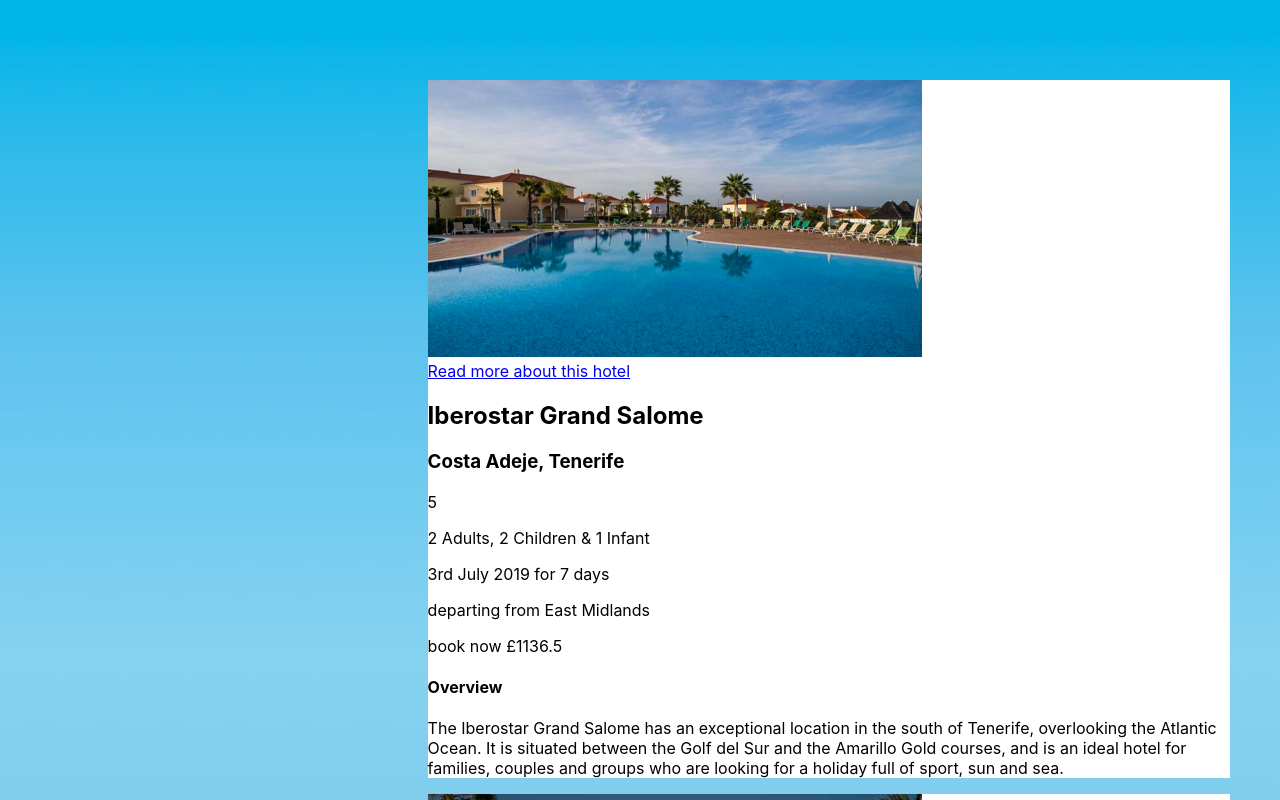
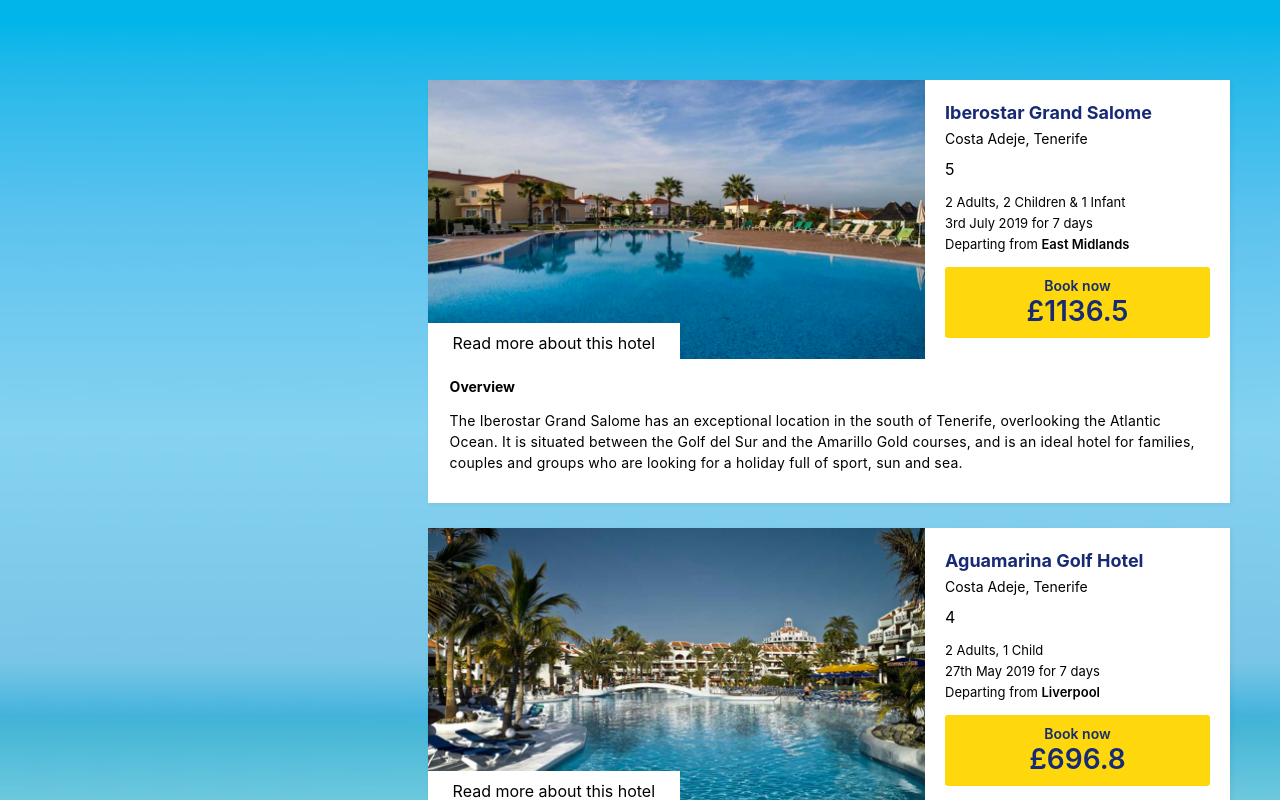
Before and after one commit to nahmadic/on-the-beach-react, a React (Create React App) app: page / in a window 1280 px wide. Shown: the top 800 px of the page. Built offline with nearby package versions, Linux system fonts and the light colour scheme.

Commit message:
Adds card styles

```diff
--- a/src/components/card/Card.js
+++ b/src/components/card/Card.js
@@ -6,26 +6,27 @@ function Card ({ title, location, image, stars, guests, length, departure, price
 
   return (
     <article className={styles.card}>
-      <div className="card-top">
-        <div className="card-image">
+      <div className={styles.top}>
+        <div className={styles.image}>
           <img src={require(`../../assets/${image}`)} alt="holiday image 1"/>
-          <div className="card-read-more">
-            <a href="#">Read more about this hotel</a>
+          <div className={styles.readmore}>Read more about this hotel</div>
+        </div>
+        <div className={styles.info}>
+          <h2 className={styles.title}>{title}</h2>
+          <h3 className={styles.location}>{location}</h3>
+          <div className={styles.stars}>{stars}</div>
+          <p className={styles.guests}>{guests}</p>
+          <p className={styles.length}>{length}</p>
+          <p className={styles.departure}>Departing from <em>{departure}</em></p>
+          <div className={styles.button}>
+            Book now <br/>
+            <span className={styles.price}>£{price}</span>
           </div>
         </div>
-        <div className="card-info">
-          <h2 className="card-title">{title}</h2>
-          <h3 className="card-location">{location}</h3>
-          <div className="card-stars">{stars}</div>
-          <p className="card-guests">{guests}</p>
-          <p className="card-length">{length}</p>
-          <p className="card-departure">departing from {departure}</p>
-          <div className="button">book now £{price}</div>
-        </div>
       </div>
-      <div className="card-bottom">
+      <div className={styles.bottom}>
         <h4>Overview</h4>
-        <p className="card-description">{description}</p>
+        <p className={styles.description}>{description}</p>
       </div>
     </article>
   );
--- a/src/components/card/Card.module.css
+++ b/src/components/card/Card.module.css
@@ -1,3 +1,100 @@
 .card {
   background-color: #FFF;
+  margin-bottom: 25px;
+  box-shadow: 2px 2px 5px 0 rgba(0,0,0,0.05);
 }
+
+.top {
+  display: flex;
+}
+
+.image {
+  flex: 1;
+  position: relative;
+}
+
+.image img {
+  width: 100%;
+}
+
+.readmore {
+  position: absolute;
+  bottom: 0;
+  left: 0;
+  background-color: #FFF;
+  padding: 10px 25px;
+}
+
+.info {
+  box-sizing: border-box;
+  width: 305px;
+  padding: 20px;
+}
+
+.info p {
+  font-size: 13px;
+}
+
+.info p em {
+  font-style: normal;
+  font-weight: 600;
+}
+
+.title {
+  font-size: 18px;
+  line-height: 1.4;
+  color: #162B74;
+  margin-bottom: 5px;
+}
+
+.location {
+  font-size: 14px;
+  font-weight: 400;
+  margin-bottom: 12px;
+}
+
+.stars {
+  margin-bottom: 15px;
+}
+
+.guests {
+  margin-bottom: 5px;
+}
+
+.length {
+  margin-bottom: 5px;
+}
+
+.departure {
+  margin-bottom: 15px;
+}
+
+.button {
+  background: #FED70D;
+  color: #162B74;
+  text-align: center;
+  font-size: 14px;
+  font-weight: 600;
+  padding: 10px;
+  border-radius: 3px;
+}
+
+.price {
+  font-size: 28px;
+}
+
+.bottom {
+  padding: 15px 22px;
+}
+
+.bottom h4 {
+  font-size: 14px;
+  margin-bottom: 15px;
+}
+
+.description {
+  font-size: 14px;
+  line-height: 1.5;
+  letter-spacing: 0.2px;
+  margin-bottom: 15px;
+}
--- a/src/components/container/Container.module.css
+++ b/src/components/container/Container.module.css
@@ -1,4 +1,5 @@
 .container {
+  box-sizing: border-box;
   display: flex;
   margin: 0 auto;
   max-width: 1180px;
--- a/src/index.css
+++ b/src/index.css
@@ -11,3 +11,8 @@ code {
   font-family: source-code-pro, Menlo, Monaco, Consolas, "Courier New",
     monospace;
 }
+
+/* Some resets */
+h1, h2, h3, h4, h5, h6, p, a {
+  margin: 0;
+}
```
